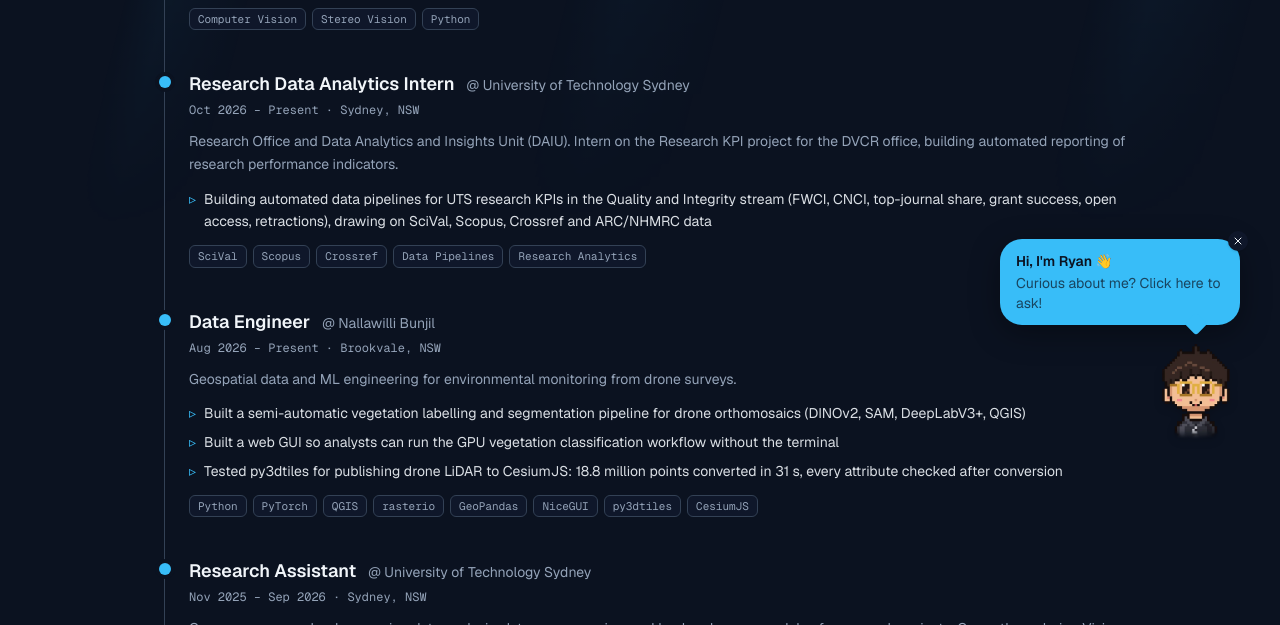
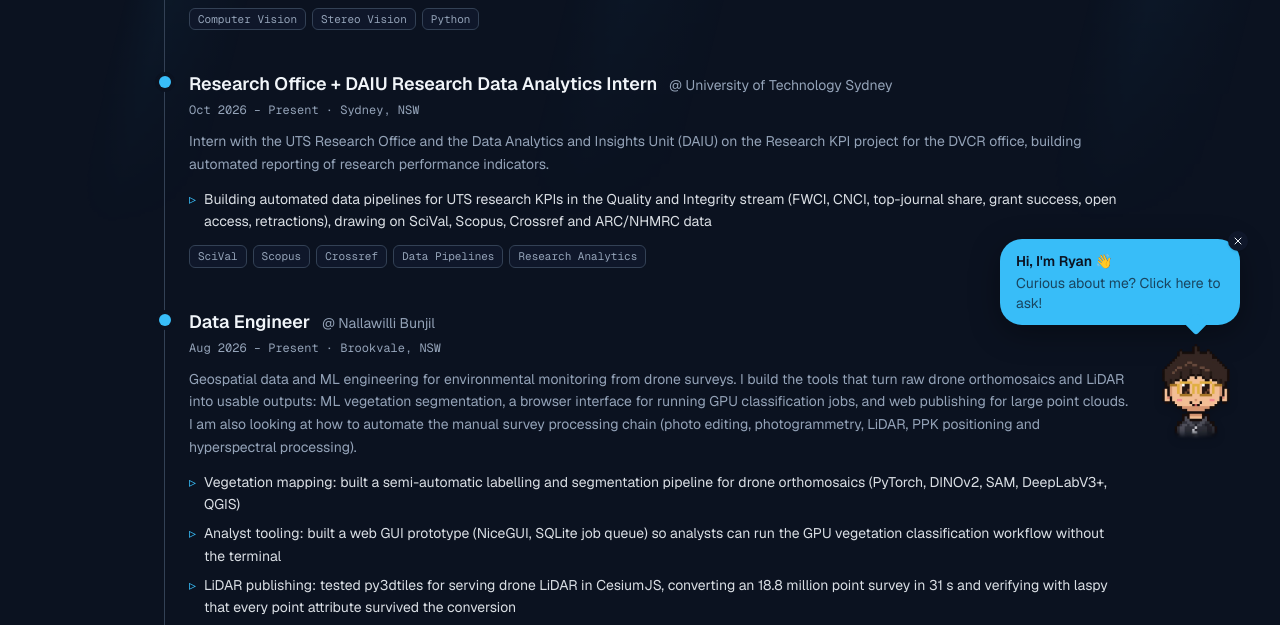
Before and after one commit to Huydinh1205/cv-website, a Next.js app: page /resume in a window 1280 px wide. Shown: the part 327-952 px from the top of the page. Built offline with nearby package versions, Linux system fonts and the light colour scheme; no server answers.

Commit message:
chang title and exp in bunjilview

```diff
--- a/data/experience.ts
+++ b/data/experience.ts
@@ -23,11 +23,11 @@ export const experiences: Experience[] = [
   },
   {
     company: "University of Technology Sydney",
-    role: "Research Data Analytics Intern",
+    role: "Research Office + DAIU Research Data Analytics Intern",
     period: "Oct 2026 – Present",
     location: "Sydney, NSW",
     description:
-      "Research Office and Data Analytics and Insights Unit (DAIU). Intern on the Research KPI project for the DVCR office, building automated reporting of research performance indicators.",
+      "Intern with the UTS Research Office and the Data Analytics and Insights Unit (DAIU) on the Research KPI project for the DVCR office, building automated reporting of research performance indicators.",
     highlights: [
       "Building automated data pipelines for UTS research KPIs in the Quality and Integrity stream (FWCI, CNCI, top-journal share, grant success, open access, retractions), drawing on SciVal, Scopus, Crossref and ARC/NHMRC data",
     ],
@@ -39,11 +39,12 @@ export const experiences: Experience[] = [
     period: "Aug 2026 – Present",
     location: "Brookvale, NSW",
     description:
-      "Geospatial data and ML engineering for environmental monitoring from drone surveys.",
+      "Geospatial data and ML engineering for environmental monitoring from drone surveys. I build the tools that turn raw drone orthomosaics and LiDAR into usable outputs: ML vegetation segmentation, a browser interface for running GPU classification jobs, and web publishing for large point clouds. I am also looking at how to automate the manual survey processing chain (photo editing, photogrammetry, LiDAR, PPK positioning and hyperspectral processing).",
     highlights: [
-      "Built a semi-automatic vegetation labelling and segmentation pipeline for drone orthomosaics (DINOv2, SAM, DeepLabV3+, QGIS)",
-      "Built a web GUI so analysts can run the GPU vegetation classification workflow without the terminal",
-      "Tested py3dtiles for publishing drone LiDAR to CesiumJS: 18.8 million points converted in 31 s, every attribute checked after conversion",
+      "Vegetation mapping: built a semi-automatic labelling and segmentation pipeline for drone orthomosaics (PyTorch, DINOv2, SAM, DeepLabV3+, QGIS)",
+      "Analyst tooling: built a web GUI prototype (NiceGUI, SQLite job queue) so analysts can run the GPU vegetation classification workflow without the terminal",
+      "LiDAR publishing: tested py3dtiles for serving drone LiDAR in CesiumJS, converting an 18.8 million point survey in 31 s and verifying with laspy that every point attribute survived the conversion",
+      "Pipeline automation: mapping the current manual workflow (Lightroom, Agisoft Metashape, DJI Terra, AUSPOS, GRYFN) to find the steps that can be scripted end to end",
     ],
     tech: ["Python", "PyTorch", "QGIS", "rasterio", "GeoPandas", "NiceGUI", "py3dtiles", "CesiumJS"],
   },
```
